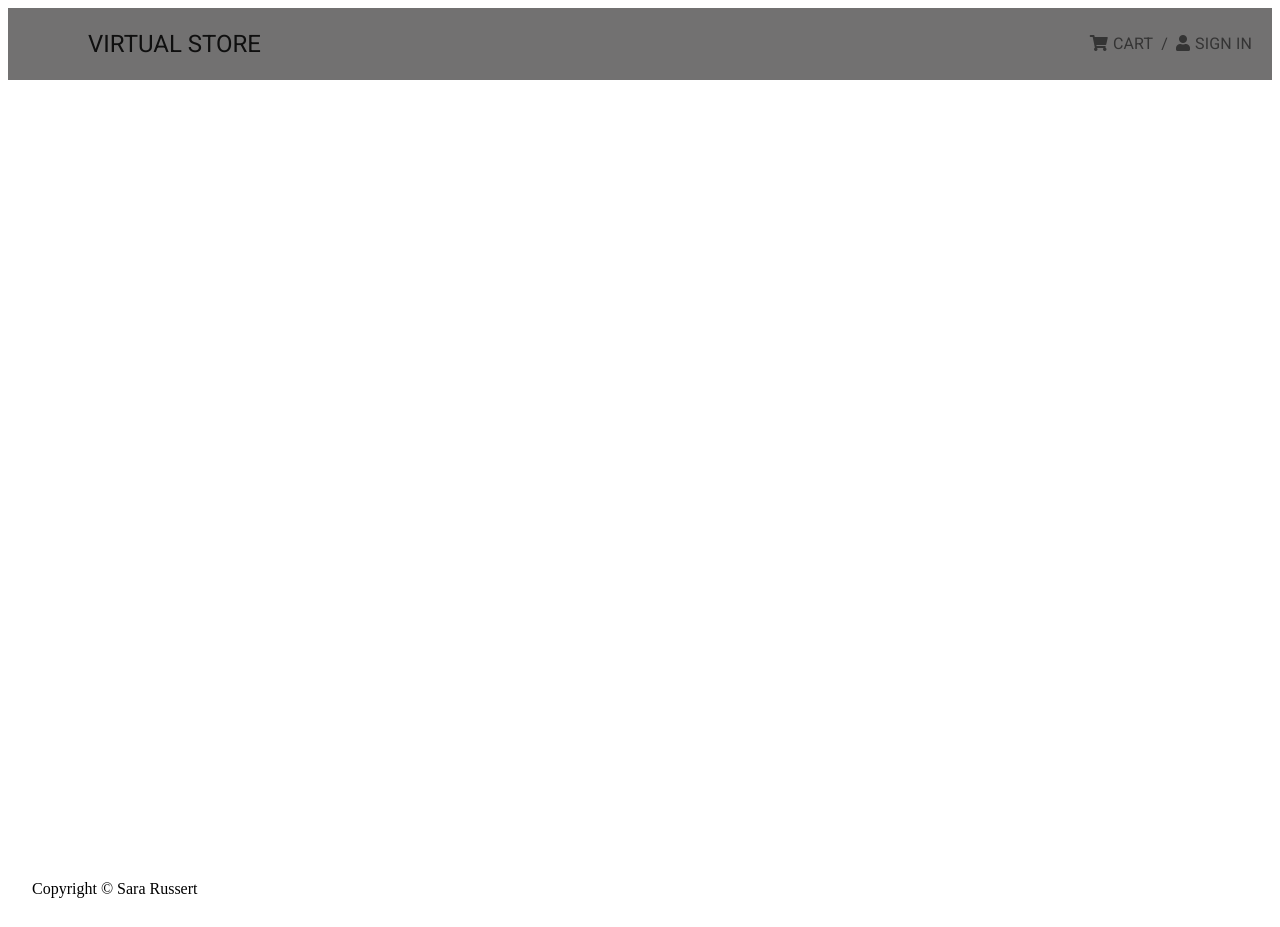
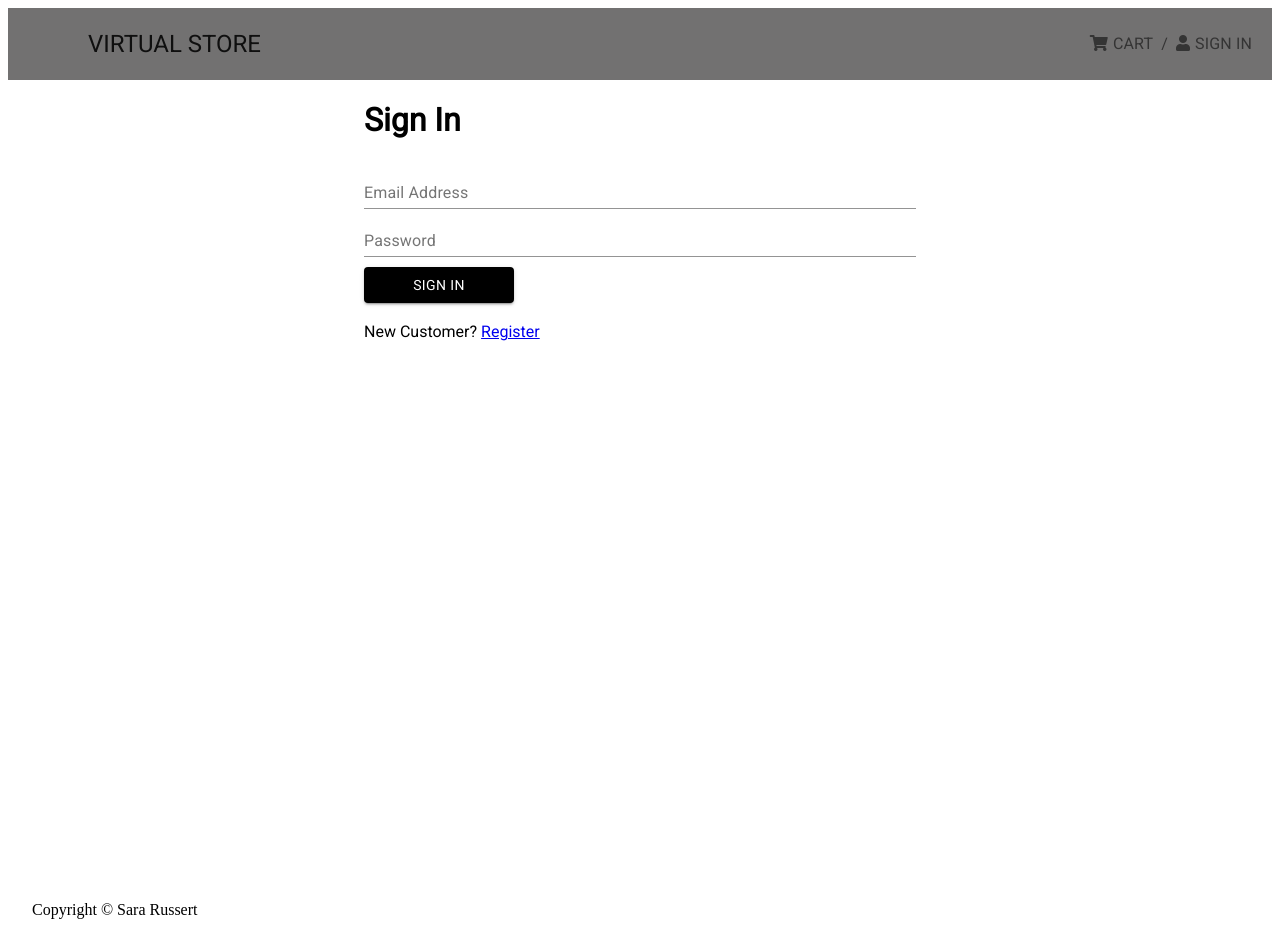
Before and after one commit to 401-advanced-javascript-sararussert/storefront, a React (Create React App) app in the folder frontend/: page /login in a window 1280 px wide. Before the commit the page ends 906 px from the top, so only its background shows below. Built offline with nearby package versions, Linux system fonts and the light colour scheme.

Commit message:
Adds login screen

```diff
--- a/frontend/src/App.js
+++ b/frontend/src/App.js
@@ -5,6 +5,7 @@ import Header from './components/Header';
 import HomeScreen from './screens/HomeScreen';
 import ProductScreen from './screens/ProductScreen';
 import CartScreen from './screens/CartScreen';
+import LoginScreen from './screens/LoginScreen';
 import Footer from './components/Footer';
 
 function App() {
@@ -13,9 +14,10 @@ function App() {
       <Header></Header>
       <main>
         <Container>
-          <Route path='/' component={HomeScreen} exact />
+          <Route path='/login' component={LoginScreen} />
           <Route path='/product/:id' component={ProductScreen} />
           <Route path='/cart/:id?' component={CartScreen} />
+          <Route path='/' component={HomeScreen} exact />
         </Container>
       </main>
       <Footer></Footer>
--- a/frontend/src/components/FormContainer.js
+++ b/frontend/src/components/FormContainer.js
@@ -1,10 +1,11 @@
-import React from 'react'
+import React from 'react';
+import { Container } from '@material-ui/core';
 
-const FormContainer = () => {
+const FormContainer = ({children}) => {
   return (
-    <div>
-
-    </div>
+    <Container maxWidth="sm">
+      {children}
+    </Container>
   )
 }
 
--- a/frontend/src/components/Product.js
+++ b/frontend/src/components/Product.js
@@ -7,7 +7,6 @@ import CardContent from '@material-ui/core/CardContent';
 import CardMedia from '@material-ui/core/CardMedia';
 import Typography from '@material-ui/core/Typography';
 import Rating from './Rating';
-import ProductScreen from '../screens/ProductScreen';
 
 const useStyles = makeStyles({
   root: {
@@ -36,7 +35,7 @@ const Product = (props) => {
               {props.product.name}
             </Typography>
           </Link>
-          <Typography gutterBottom variant="subtitile2">
+          <Typography gutterBottom variant="subtitle2">
             <Rating
               value={props.product.rating}
               text={`${props.product.numReviews} reviews`}
--- a/frontend/src/screens/LoginScreen.js
+++ b/frontend/src/screens/LoginScreen.js
@@ -1,11 +1,77 @@
-import React from 'react'
+import React, { useState, useEffect } from 'react';
+import { Link } from 'react-router-dom';
+import TextField from '@material-ui/core/TextField';
+import { makeStyles } from '@material-ui/core/styles';
+import { useDispatch, useSelector } from 'react-redux';
+import Message from '../components/Message';
+import Loader from '../components/Loader';
+import FormContainer from '../components/FormContainer';
+import { login } from '../actions/userActions';
+import Button from '@material-ui/core/Button';
 
-const loginScreen = () => {
+const useStyles = makeStyles(() => ({
+  button: {
+    marginTop: '10px',
+    backgroundColor: 'black',
+    color: 'white',
+    width: 150,
+  }
+}));
+
+const LoginScreen = ({location, history}) => {
+  const classes = useStyles();
+
+  const [email, setEmail] = useState('');
+  const [password, setPassword] = useState('');
+
+  const dispatch = useDispatch();
+
+  const userLogin = useSelector(state => state.userLogin);
+  const { loading, error, userInfo } = userLogin;
+
+  const redirect = location.search ? location.search.split('=')[1] : '/';
+
+  // having problems with this preventing ever reaching the login screen - prints []
+  // useEffect(() => {
+  //   if (userInfo) {
+  //     console.log(userInfo);
+  //     history.push(redirect);
+  //   }
+  // }, [history, userInfo, redirect])
+
+  const submitHandler = (e) => {
+    e.preventDefault()
+    dispatch(login(email, password))
+  }
+
   return (
-    <div>
-
-    </div>
+    <FormContainer>
+      <h1>Sign In</h1>
+      {error && <Message variant='danger'>{error}</Message>}
+      {loading && <Loader />}
+      <div>
+        <form onSubmit={submitHandler}>
+          <TextField
+            label="Email Address"
+            placeholder="Enter Email Address"
+            fullWidth
+            onChange={(e) => setEmail(e.target.value)}/>
+          <TextField
+            label="Password"
+            placeholder="Enter Password"
+            fullWidth
+            onChange={(e) => setPassword(e.target.value)}
+          />
+          <Button
+            type='submit'
+            variant="contained"
+            className={classes.button} >Sign In</Button>
+        </form>
+      </div>
+      <br />
+      New Customer? <Link to={redirect ? `/register?redirect=${redirect}` : '/register'}>Register</Link>
+    </FormContainer>
   )
 }
 
-export default loginScreen
+export default LoginScreen;
```
Also changed, not shown: 1 other file (tests, documents, lock files or other folders).
